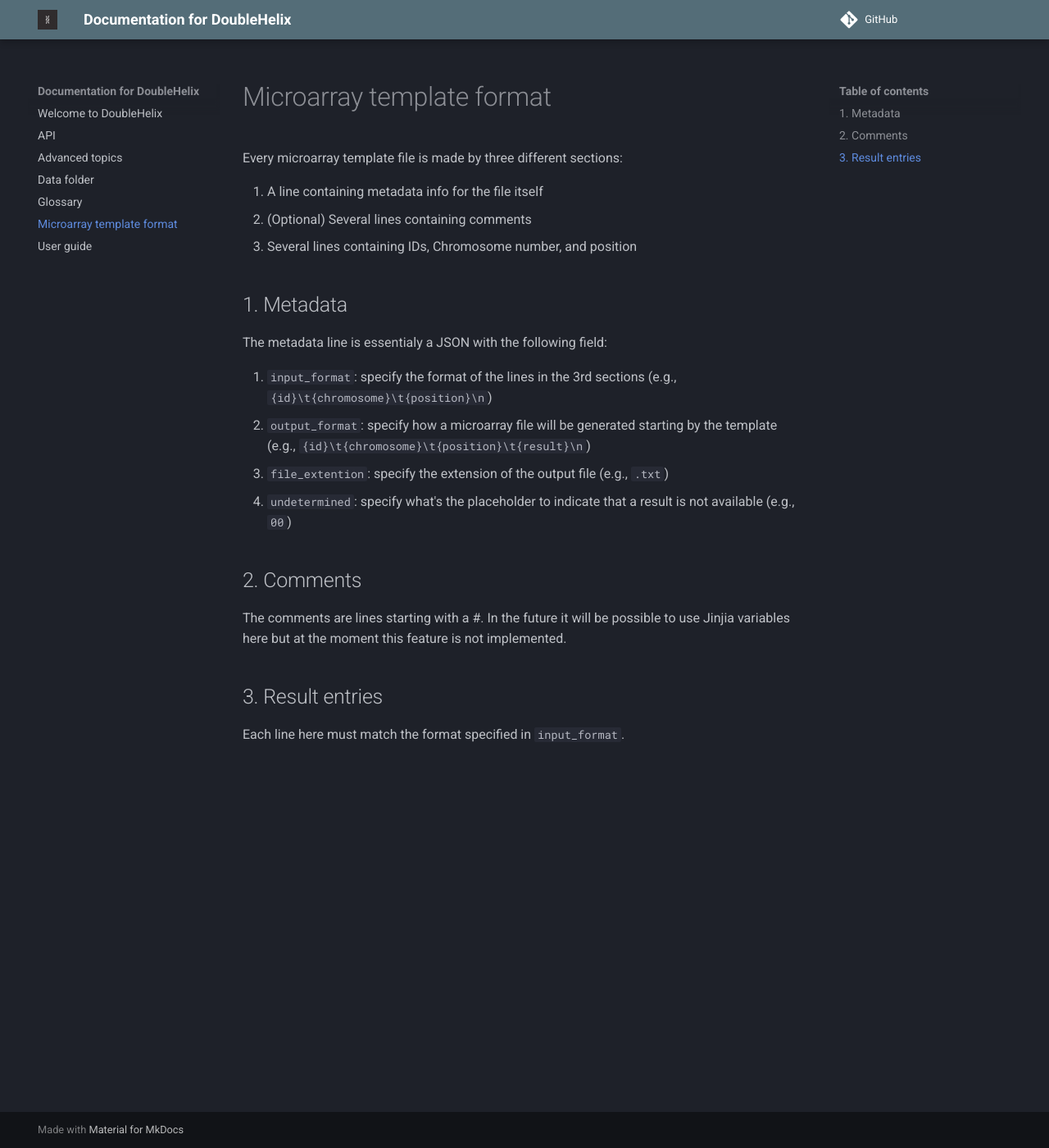
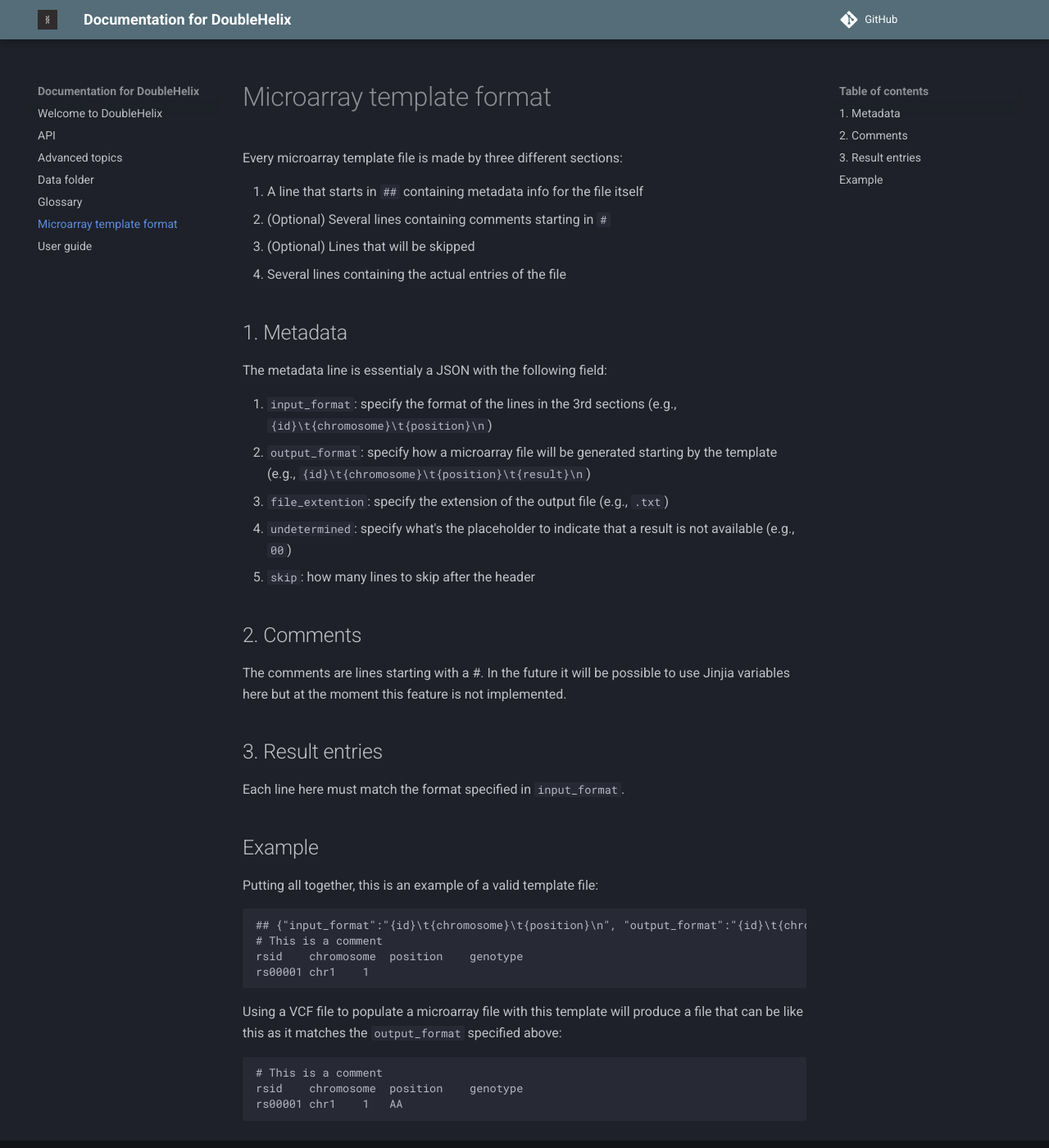
Before and after one commit to DoubleHelixApp/doublehelixapp.github.io, an MkDocs documentation site: the page built from docs/microarray.md, in a window 1280 px wide and 1400 px high. Shown: the whole window at 82% size. Built offline with MkDocs 1.6.1 and Material for MkDocs 9.7.7, drawn with Linux system fonts in a browser that asks for light colours; comment, search, counter and statistics services are not loaded.

Commit message:
Added instruction on microarray file

````diff
--- a/docs/microarray.md
+++ b/docs/microarray.md
@@ -2,9 +2,10 @@
 
 Every microarray template file is made by three different sections:
 
-1. A line containing metadata info for the file itself
-2. (Optional) Several lines containing comments
-3. Several lines containing IDs, Chromosome number, and position
+1. A line that starts in `##` containing metadata info for the file itself
+2. (Optional) Several lines containing comments starting in `#`
+3. (Optional) Lines that will be skipped
+3. Several lines containing the actual entries of the file
 
 ## 1. Metadata
 
@@ -14,6 +15,7 @@
 2. `output_format`: specify how a microarray file will be generated starting by the template (e.g., `{id}\t{chromosome}\t{position}\t{result}\n`)
 3. `file_extention`: specify the extension of the output file (e.g., `.txt`)
 4. `undetermined`: specify what's the placeholder to indicate that a result is not available (e.g., `00`)
+5. `skip`: how many lines to skip after the header
 
 ## 2. Comments
 
@@ -22,3 +24,20 @@
 ## 3. Result entries
 
 Each line here must match the format specified in `input_format`.
+
+## Example
+
+Putting all together, this is an example of a valid template file:
+```
+## {"input_format":"{id}\t{chromosome}\t{position}\n", "output_format":"{id}\t{chromosome}\t{position}\t{result}\n", "file_extension":".txt", "undetermined":"--", "skip":1}
+# This is a comment
+rsid	chromosome	position	genotype
+rs00001 chr1    1
+```
+
+Using a VCF file to populate a microarray file with this template will produce a file that can be like this as it matches the `output_format` specified above:
+```
+# This is a comment
+rsid	chromosome	position	genotype
+rs00001 chr1    1   AA
+```
````
